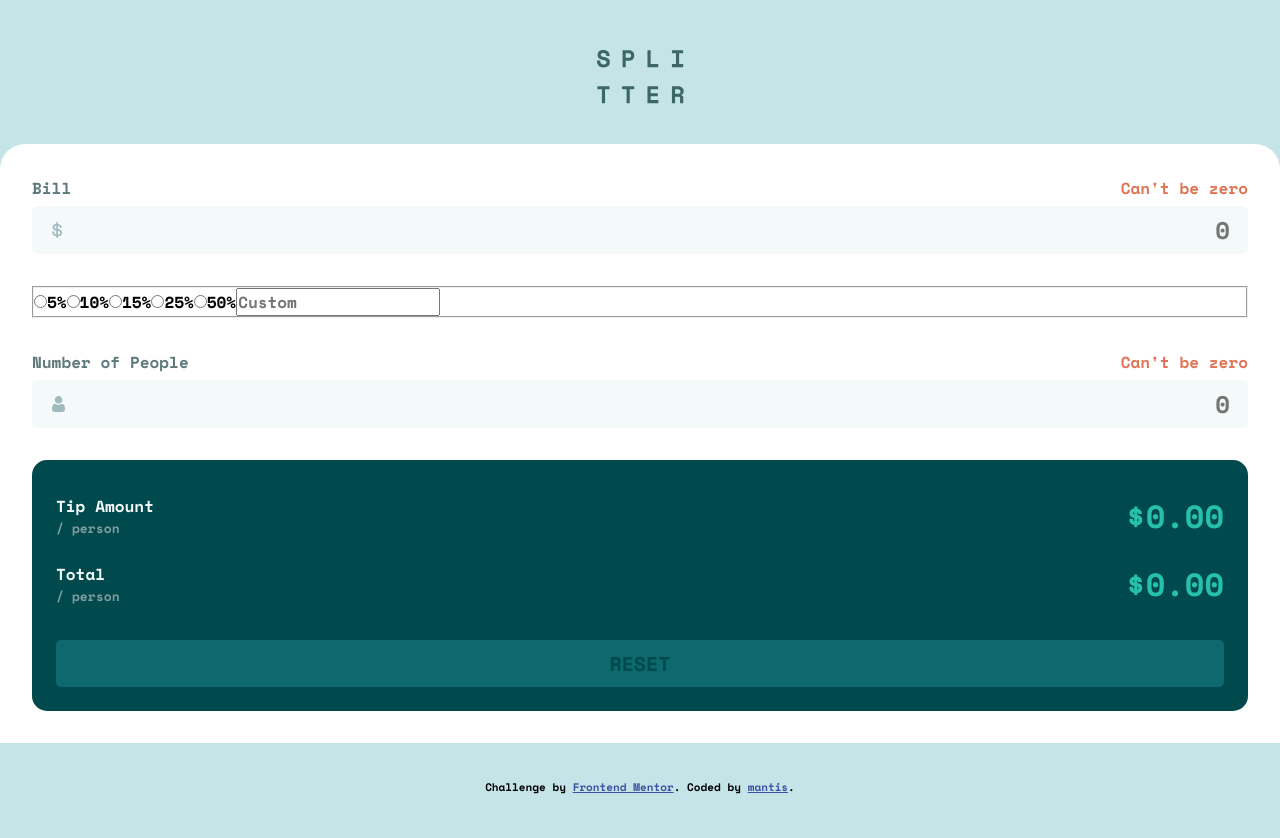
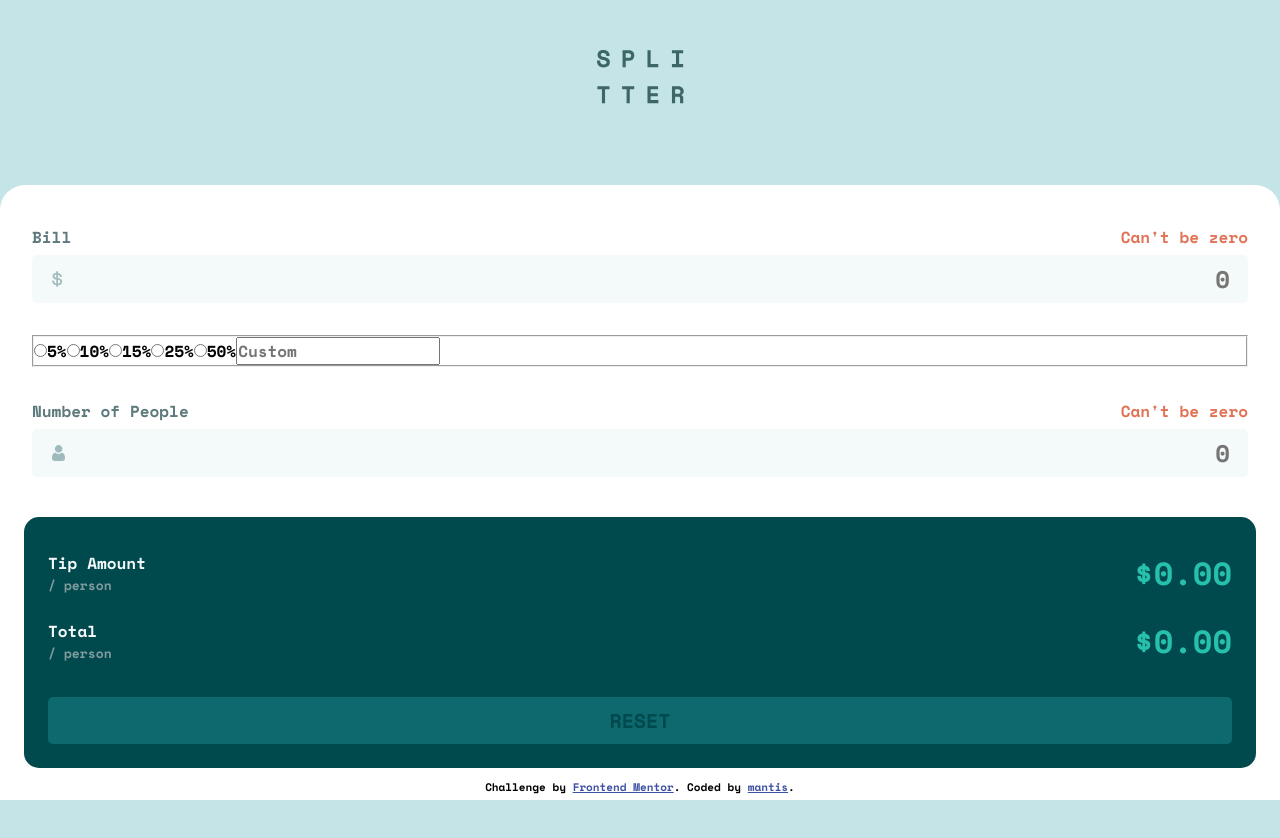
Before and after one commit to morauszkia/fm-tip-calculator, a Vue app: page / in a window 1280 px wide. Shown: the top 838 px of the page. Built offline with nearby package versions, Linux system fonts and the light colour scheme.

Commit message:
Styling: moving form to bottom and padding

```diff
--- a/src/components/Container.vue
+++ b/src/components/Container.vue
@@ -4,5 +4,23 @@ import OutputDisplay from "./OutputDisplay.vue";
 </script>
 
 <template>
-  <InputForm />
+  <div class="container">
+    <InputForm />
+    <OutputDisplay />
+  </div>
 </template>
+
+<style scoped>
+.container {
+  position: absolute;
+  bottom: 0;
+  width: 100%;
+  background-color: #fff;
+  padding: 2rem 1.5rem;
+  border-top-left-radius: var(--radius-lg);
+  border-top-right-radius: var(--radius-lg);
+  display: flex;
+  flex-direction: column;
+  gap: 2rem;
+}
+</style>
--- a/src/components/InputForm.vue
+++ b/src/components/InputForm.vue
@@ -22,19 +22,14 @@ import OutputDisplay from "./OutputDisplay.vue";
       icon="icon-person.svg"
       v-model="store.people"
     />
-    <OutputDisplay />
   </form>
 </template>
 
 <style scoped>
 .form {
-  background-color: #fff;
-  width: 100%;
-  padding: 2rem;
-  border-top-left-radius: var(--radius-lg);
-  border-top-right-radius: var(--radius-lg);
   display: flex;
   flex-direction: column;
   gap: 2rem;
+  padding: 0.5rem;
 }
 </style>
```
